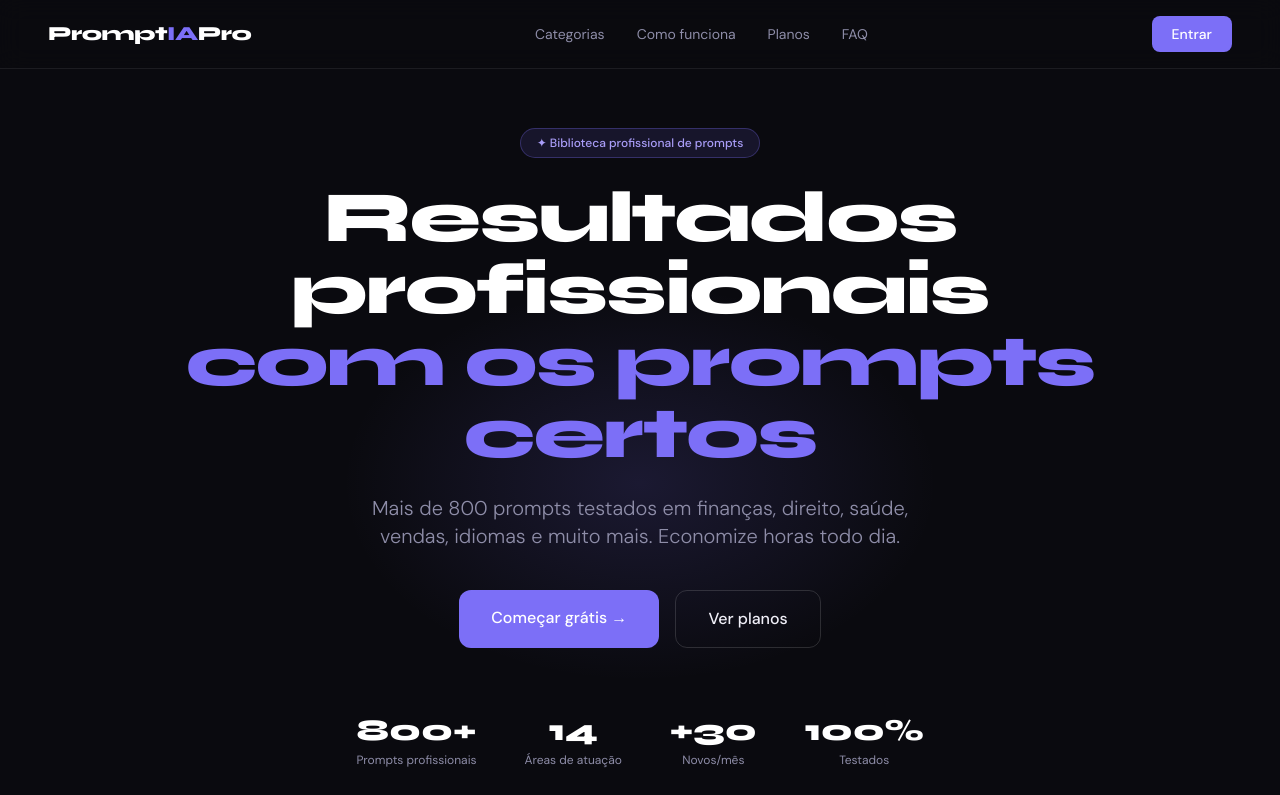
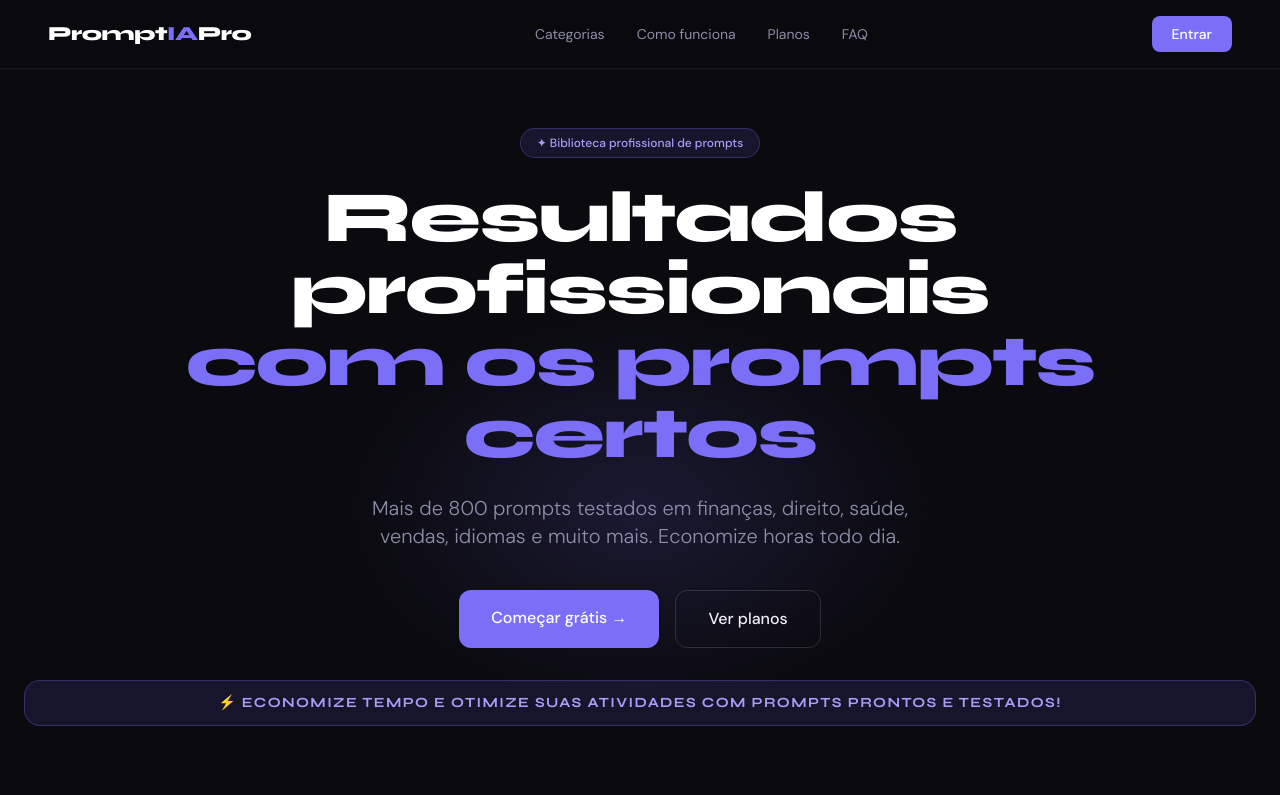
Before and after one commit to ffukuda23/PromptiaPro, a Next.js app: page / in a window 1280 px wide. Shown: the top 795 px of the page. Built offline with nearby package versions, Linux system fonts and the light colour scheme.

Commit message:
feat: faixa destaque no hero

```diff
--- a/app/page.tsx
+++ b/app/page.tsx
@@ -80,6 +80,7 @@ export default function Home() {
             </a>
           </div>
         </div>
+<div className="w-full mt-8 py-3 px-6 rounded-2xl text-center font-display text-sm font-bold uppercase" style={{ background: 'rgba(124,111,247,0.12)', border: '1px solid rgba(124,111,247,0.3)', color: 'var(--accent2)', letterSpacing: '0.1em' }}>⚡ Economize tempo e otimize suas atividades com prompts prontos e testados!</div>
         <div className="flex gap-12 mt-16 flex-wrap justify-center">
           {[['800+', 'Prompts profissionais'], ['14', 'Áreas de atuação'], ['+30', 'Novos/mês'], ['100%', 'Testados']].map(([num, label]) => (
             <div key={label} className="text-center">
```
